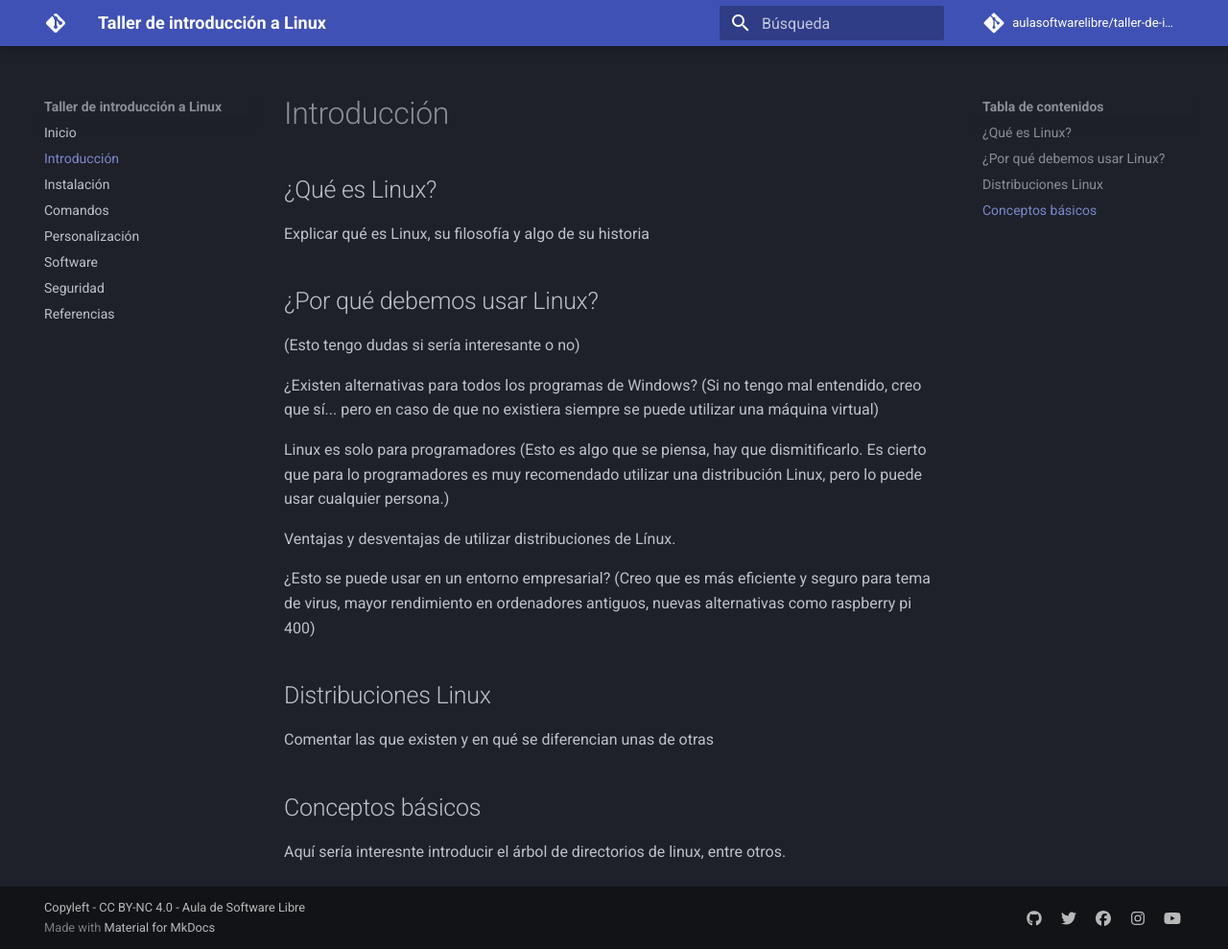
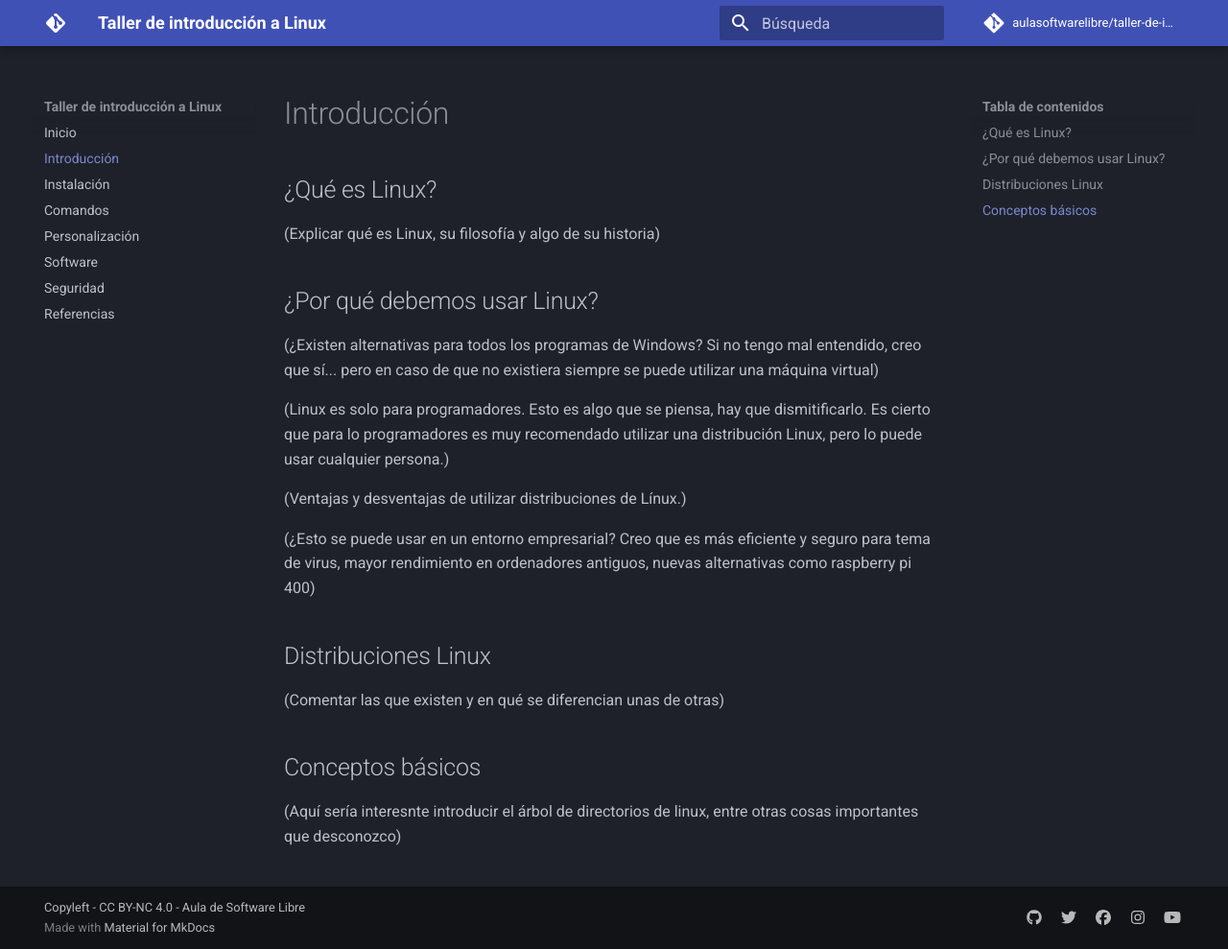
Before and after one commit to aulasoftwarelibre/taller-de-introduccion-a-linux, an MkDocs documentation site: the page built from docs/introduccion.md, in a window 1280 px wide and 989 px high. Shown: the whole window at 96% size. Built offline with MkDocs 1.6.1 and Material for MkDocs 9.7.7, drawn with Linux system fonts in a browser that asks for light colours; comment, search, counter and statistics services are not loaded.

Commit message:
Proposal to introduction subsections with comments

```diff
--- a/docs/introduccion.md
+++ b/docs/introduccion.md
@@ -1,24 +1,23 @@
 # Introducción
 
 ## ¿Qué es Linux?
-Explicar qué es Linux, su filosofía y algo de su historia
+(Explicar qué es Linux, su filosofía y algo de su historia)
 
 ## ¿Por qué debemos usar Linux?
-(Esto tengo dudas si sería interesante o no)
 
-¿Existen alternativas para todos los programas de Windows? (Si no tengo mal entendido, creo que sí...
+(¿Existen alternativas para todos los programas de Windows? Si no tengo mal entendido, creo que sí...
 pero en caso de que no existiera siempre se puede utilizar una máquina virtual)
 
-Linux es solo para programadores (Esto es algo que se piensa, hay que dismitificarlo. Es cierto que para
+(Linux es solo para programadores. Esto es algo que se piensa, hay que dismitificarlo. Es cierto que para
 lo programadores es muy recomendado utilizar una distribución Linux, pero lo puede usar cualquier persona.)
 
-Ventajas y desventajas de utilizar distribuciones de Línux.
+(Ventajas y desventajas de utilizar distribuciones de Línux.)
 
-¿Esto se puede usar en un entorno empresarial? (Creo que es más eficiente y seguro para tema de virus,
+(¿Esto se puede usar en un entorno empresarial? Creo que es más eficiente y seguro para tema de virus,
 mayor rendimiento en ordenadores antiguos, nuevas alternativas como raspberry pi 400)
 
 ## Distribuciones Linux
-Comentar las que existen y en qué se diferencian unas de otras
+(Comentar las que existen y en qué se diferencian unas de otras)
 
 ## Conceptos básicos
-Aquí sería interesnte introducir el árbol de directorios de linux, entre otros.
+(Aquí sería interesnte introducir el árbol de directorios de linux, entre otras cosas importantes que desconozco)
```
